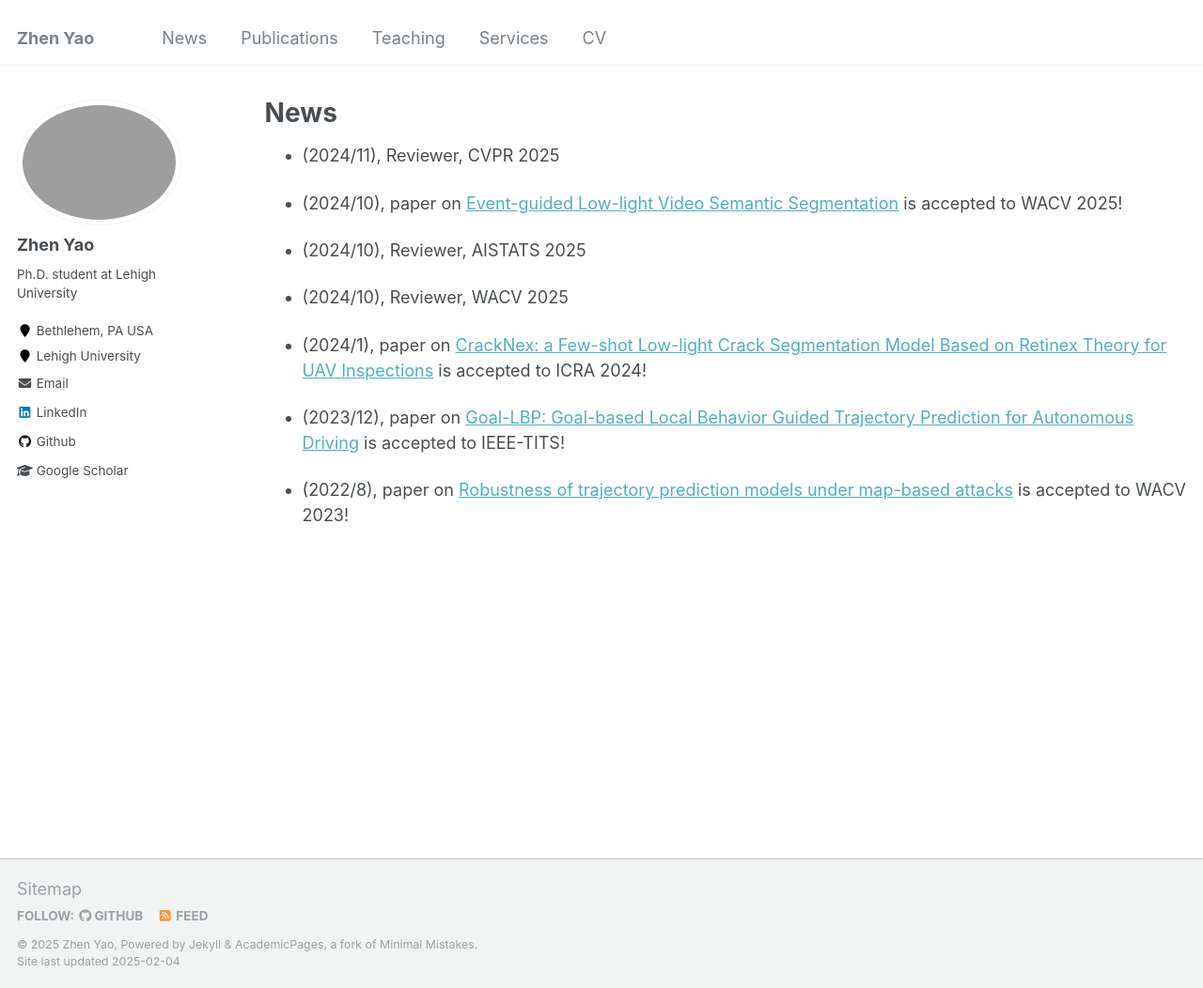
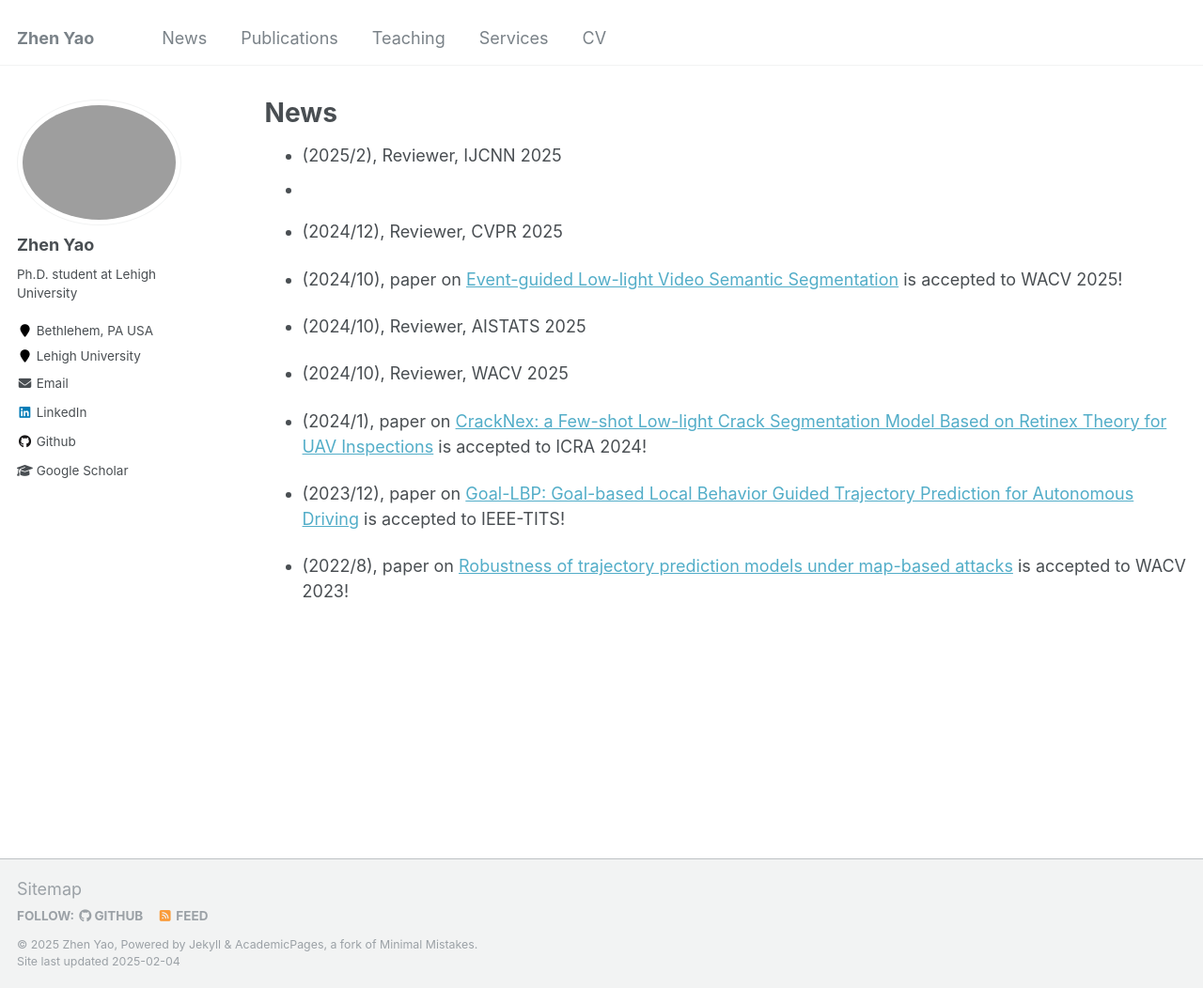
Before and after one commit to zyaocoder/zyaocoder.github.io, a Jekyll site: the page built from _pages/markdown.md, in a window 1280 px wide and 1052 px high. Shown: the whole window at 94% size. Built offline with Jekyll 4.4.1, drawn with Linux system fonts in a browser that asks for light colours.

Commit message:
Update markdown.md

```diff
--- a/_pages/markdown.md
+++ b/_pages/markdown.md
@@ -8,7 +8,9 @@ redirect_from:
   - /markdown.html
 ---
 
-* (2024/11), Reviewer, CVPR 2025
+* (2025/2), Reviewer, IJCNN 2025
+*
+* (2024/12), Reviewer, CVPR 2025
 
 * (2024/10), paper on [Event-guided Low-light Video Semantic Segmentation](https://arxiv.org/abs/2411.00639) is accepted to WACV 2025!
 
```
